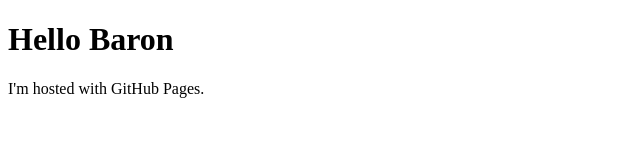
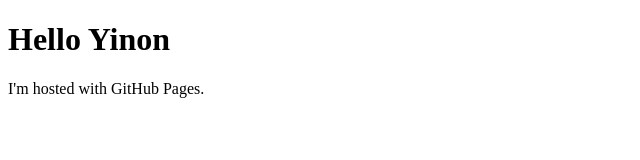
Before and after one commit to omer-baron/omer-baron, a plain HTML site: page index.html in a window 1280 px wide. Shown: the full height of the page, 0-640 px from the left. Drawn offline with Linux system fonts and the light colour scheme.

Commit message:
Update index.html

```diff
--- a/index.html
+++ b/index.html
@@ -1,7 +1,7 @@
 <!DOCTYPE html>
 <html>
 <body>
-<h1>Hello Baron</h1>
+<h1>Hello Yinon</h1>
 <p>I'm hosted with GitHub Pages.</p>
 </body>
 </html>
```
